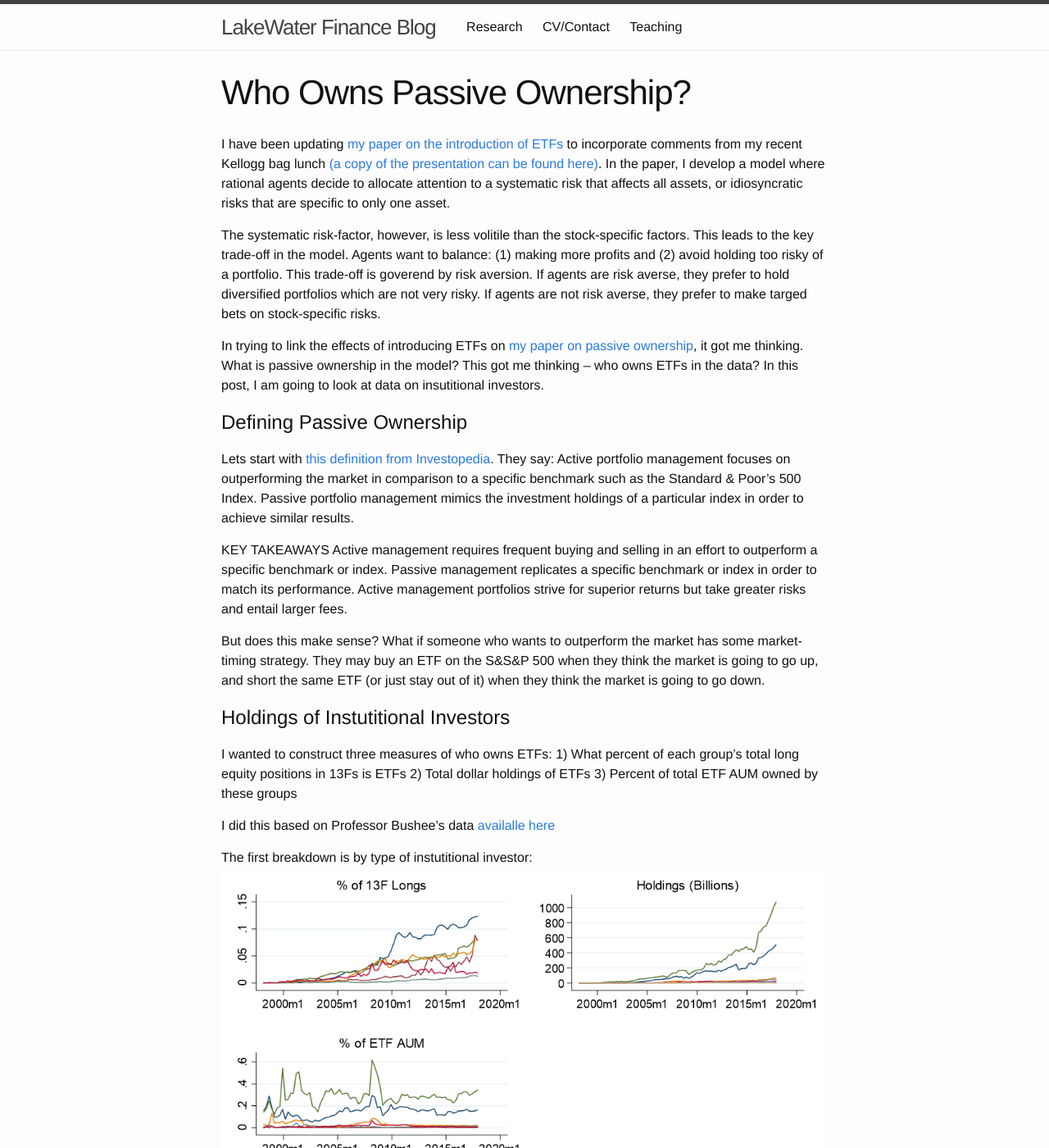
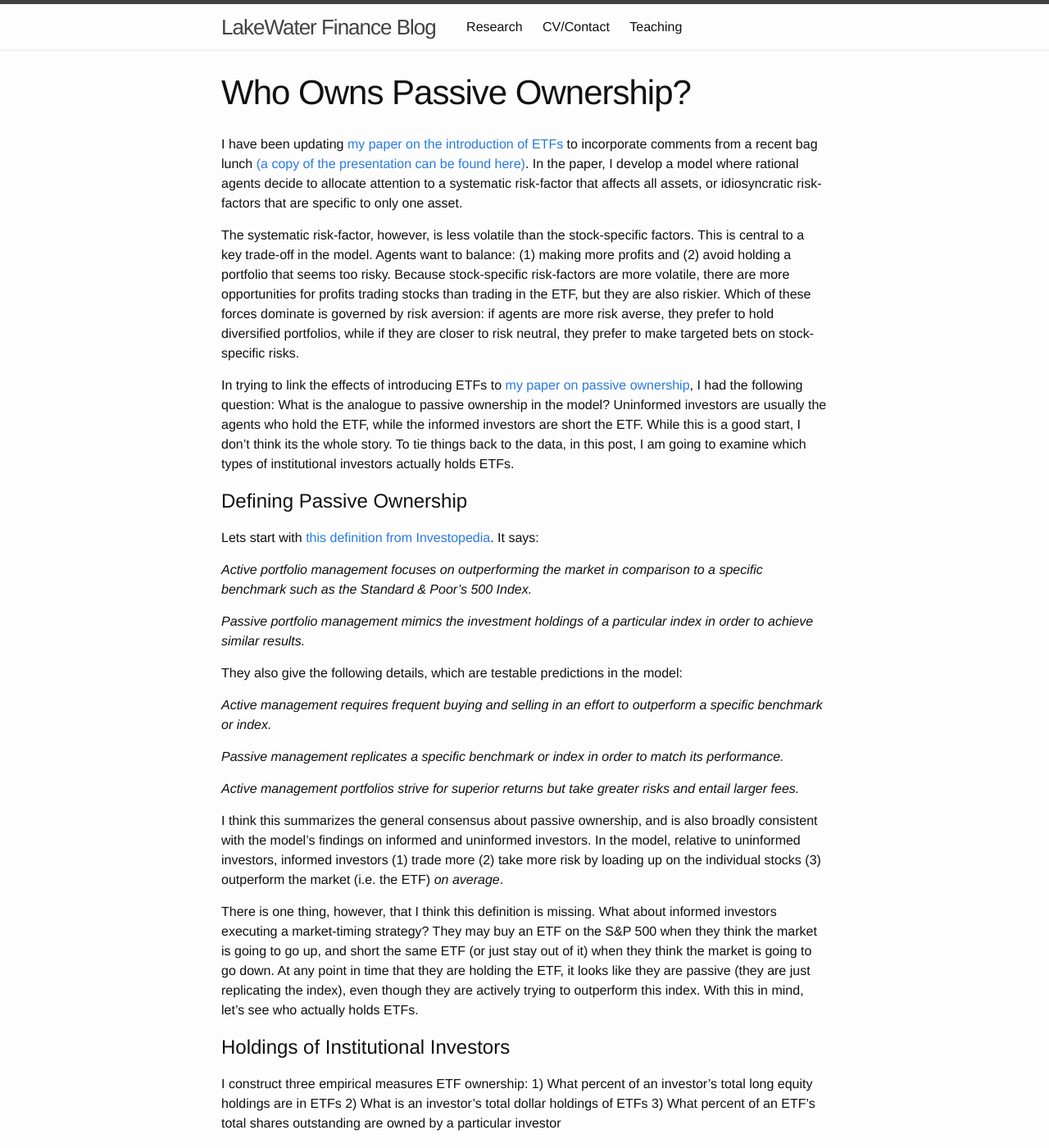
Before and after one commit to mcsammon/mcsammon.github.io, a Jekyll site: the page built from _posts/2020-07-03-whoowns.md, in a window 1280 px wide and 1400 px high. Shown: the whole window at 82% size. Built offline with Jekyll 4.4.1, drawn with Linux system fonts in a browser that asks for light colours; comment, search, counter and statistics services are not loaded; some of the changed text lies outside the part shown.

Commit message:
final version

```diff
--- a/_posts/2020-07-03-whoowns.md
+++ b/_posts/2020-07-03-whoowns.md
@@ -3,60 +3,71 @@
 title:  "Who Owns Passive Ownership?"
 ---
 
-I have been updating <a href="https://papers.ssrn.com/sol3/papers.cfm?abstract_id=3571409" title="b1">my paper on the introduction of ETFs</a> to incorporate comments from my recent Kellogg bag lunch <a href="/Post_Images/6_19_2020/slides.pdf" target="_blank"> (a copy of the presentation can be found here)</a>. In the paper, I develop a model where rational agents decide to allocate attention to a systematic risk that affects all assets, or idiosyncratic risks that are specific to only one asset.
+I have been updating <a href="https://papers.ssrn.com/sol3/papers.cfm?abstract_id=3571409" title="b1">my paper on the introduction of ETFs</a> to incorporate comments from a recent bag lunch <a href="/Post_Images/6_19_2020/slides.pdf" target="_blank"> (a copy of the presentation can be found here)</a>. In the paper, I develop a model where rational agents decide to allocate attention to a systematic risk-factor that affects all assets, or idiosyncratic risk-factors that are specific to only one asset.
 
-The systematic risk-factor, however, is less volitile than the stock-specific factors.  This leads to the key trade-off in the model. Agents want to balance: (1) making more profits and (2) avoid holding too risky of a portfolio.  This trade-off is goverend by risk aversion.  If agents are risk averse, they prefer to hold diversified portfolios which are not very risky.  If agents are not risk averse, they prefer to make targed bets on stock-specific risks.
+The systematic risk-factor, however, is less volatile than the stock-specific factors.  This is central to a key trade-off in the model. Agents want to balance: (1) making more profits and (2) avoid holding a portfolio that seems too risky.  Because stock-specific risk-factors are more volatile, there are more opportunities for profits trading stocks than trading in the ETF, but they are also riskier.  Which of these forces dominate is governed by risk aversion: if agents are more risk averse, they prefer to hold diversified portfolios, while if they are closer to risk neutral, they prefer to make targeted bets on stock-specific risks.
 
-In trying to link the effects of introducing ETFs on <a href="https://papers.ssrn.com/sol3/papers.cfm?abstract_id=3243910" title="b1">my paper on passive ownership</a>, it got me thinking.  What is passive ownership in the model?  This got me thinking -- who owns ETFs in the data?  In this post, I am going to look at data on insutitional investors.
+In trying to link the effects of introducing ETFs to <a href="https://papers.ssrn.com/sol3/papers.cfm?abstract_id=3243910" title="b1">my paper on passive ownership</a>, I had the following question: What is the analogue to passive ownership in the model? Uninformed investors are usually the agents who hold the ETF, while the informed investors are short the ETF.  While this is a good start, I don't think its the whole story.  To tie things back to the data, in this post, I am going to examine which types of institutional investors actually holds ETFs.
 
 # Defining Passive Ownership
 
+Lets start with <a href="https://www.investopedia.com/ask/answers/040315/what-difference-between-passive-and-active-portfolio-management.asp" title="b1">this definition from Investopedia</a>.  It says:
 
-Lets start with <a href="https://www.investopedia.com/ask/answers/040315/what-difference-between-passive-and-active-portfolio-management.asp" title="b1">this definition from Investopedia</a>.  They say:
-Active portfolio management focuses on outperforming the market in comparison to a specific benchmark such as the Standard & Poor's 500 Index.
-Passive portfolio management mimics the investment holdings of a particular index in order to achieve similar results.
+*Active portfolio management focuses on outperforming the market in comparison to a specific benchmark such as the Standard & Poor's 500 Index.*
 
-KEY TAKEAWAYS
-Active management requires frequent buying and selling in an effort to outperform a specific benchmark or index.
-Passive management replicates a specific benchmark or index in order to match its performance.
-Active management portfolios strive for superior returns but take greater risks and entail larger fees.
+*Passive portfolio management mimics the investment holdings of a particular index in order to achieve similar results.*
 
-But does this make sense? What if someone who wants to outperform the market has some market-timing strategy.  They may buy an ETF on the S&S&P 500 when they think the market is going to go up, and short the same ETF (or just stay out of it) when they think the market is going to go down.
+They also give the following details, which are testable predictions in the model:
 
-# Holdings of Instutitional Investors
+*Active management requires frequent buying and selling in an effort to outperform a specific benchmark or index.*
 
-I wanted to construct three measures of who owns ETFs:
-1) What percent of each group's total long equity positions in 13Fs is ETFs
-2) Total dollar holdings of ETFs
-3) Percent of total ETF AUM owned by these groups
+*Passive management replicates a specific benchmark or index in order to match its performance.*
 
-I did this based on Professor Bushee's data
-<a href="http://acct.wharton.upenn.edu/faculty/bushee/IIclass.html" title="b1">availalle here</a>
+*Active management portfolios strive for superior returns but take greater risks and entail larger fees.*
 
-The first breakdown is by type of instutitional investor:
+I think this summarizes the general consensus about passive ownership, and is also broadly consistent with the model's findings on informed and uninformed investors.  In the model, relative to uninformed investors, informed investors (1) trade more (2) take more risk by loading up on the individual stocks (3) outperform the market (i.e. the ETF) *on average*.
+
+There is one thing, however, that I think this definition is missing. What about informed investors executing a market-timing strategy?  They may buy an ETF on the S&P 500 when they think the market is going to go up, and short the same ETF (or just stay out of it) when they think the market is going to go down.  At any point in time that they are holding the ETF, it looks like they are passive (they are just replicating the index), even though they are actively trying to outperform this index.  With this in mind, let's see who actually holds ETFs.
+
+# Holdings of Institutional Investors
+
+I construct three empirical measures ETF ownership:
+1) What percent of an investor's total long equity holdings are in ETFs
+2) What is an investor's total dollar holdings of ETFs
+3) What percent of an ETF's total shares outstanding are owned by a particular investor
+
+I constructed these measures for groups of institutional investors based on
+<a href="http://acct.wharton.upenn.edu/faculty/bushee/IIclass.html" title="b1">Professor Bushee's data</a>.  I merged his classifications with 13F filings -- which are quarterly reports of holdings by large institutional investors.
+
+Here is the first breakdown  by type of institutional investor:
 ![fig](/Post_Images/7_3_2020/type.PNG)
+We can see that the two largest players in the ETF market are: (1) Banks and (2) Advisors (which includes hedge funds).  I was not surprised that *Advisors* are large holders of ETFs -- this is consistent with active investors executing market timing strategies.  I was, however, surprised that banks now own about 20% of all equity ETF shares outstanding.  My first intuition was that this is related to risk-weights in the Basel framework, but <a href="https://www.bis.org/publ/bcbs257.pdf" title="b1"> this document suggests otherwise.</a>
 
-I then do a breakdown by whether or not they are 'tax sensitive':
+I also do a breakdown by whether or not the institution is 'tax sensitive':
 ![fig](/Post_Images/7_3_2020/taxes.PNG)
 ETFs have many tax advantages relative to index mutual funds
-<a href="https://www.fidelity.com/learning-center/investment-products/etf/benefits-of-etfs#:~:text=Tax%20benefits,-ETFs%20have%202&text=Due%20to%20structural%20differences%2C%20mutual,the%20life%20of%20the%20investment" title="b1">(see this explanation by Fidelity)</a> so its not surprising that tax sensitive instutitions have them as a large rpart of their portiolio.
+<a href="https://www.fidelity.com/learning-center/investment-products/etf/benefits-of-etfs#:~:text=Tax%20benefits,-ETFs%20have%202&text=Due%20to%20structural%20differences%2C%20mutual,the%20life%20of%20the%20investment" title="b1">(see this explanation by Fidelity)</a> so its not surprising that ETFs are a larger part of tax sensitive institutions' portfolios.  There is, however, something puzzling about the bottom left panel of this figure: the shares manage to add up to more than one!  The next subsection provides an explanation for this fact.
 
-# Who Holds the Rest?
+# Who is Shorting ETFs?
 
-Noticed that the shares added up to more than 1.
+In the last figure, we can see that the percent of ETF shares outstanding held by institutions added up to more than 1.  This reveals a limitation of the 13F data: short positions are not reported.  So if in the data, hedge funds are net short the ETFs, it's possible that the long positions add up to more than the number of shares outstanding.
 
-Here is a table from <a href="https://www.amazon.com/dp/B01CGEKOLM/ref=dp-kindle-redirect?_encoding=UTF8&btkr=1" title="b1">The Instutitional ETF Toolbox</a> (a great book if you want to get started in learning about ETFs).  This table, which is based on data from Goldman Sachs, shows the long and short positions of Hedge Funds in ETFs.
+Here is a table from <a href="https://www.amazon.com/dp/B01CGEKOLM/ref=dp-kindle-redirect?_encoding=UTF8&btkr=1" title="b1">The Institutional ETF Toolbox</a> (a great book if you want to get started in learning about ETFs).  This table, which is based on data from Goldman Sachs Hedge Fund Monitor (2016), shows the long and short positions of Hedge Funds in ETFs:
 
 ![fig](/Post_Images/7_3_2020/shorts1.PNG)
 ![fig](/Post_Images/7_3_2020/shorts2.PNG)
 
-Note that hedge funds are net short almost all these ETFs!  This means that the total dollars of hedge funds short positions in these funds is larger than their total long positions.
-
-This can also explain how there are more dollars in 13F longs in ETFs than there are in Total Net Assets (TNA).  If hedge funds are heavily shorting ETFs, they are effectively taking the opposite side of these long positions. If I borrow a share of SPY from you, and sell it to someone else, you still have your long position on your book, and now the person I sold it to also has the long position on their book.
+The table shows that hedge funds are net short almost all these ETFs!  This means that the total dollars of hedge funds' short positions in these funds is larger than their total long positions.  This can also explain how there are more dollars in 13F longs in ETFs than there are in Total Net Assets (TNA) in the same ETF: If hedge funds are heavily shorting ETFs, they are effectively taking the opposite side of these long positions. If I borrow a share of SPY from you, and sell it to someone else, you still have your long position on your book, and now the person I sold it to also has the long position on their book.
 
 If we check out some data from <a href="https://www.etf.com/sections/features-and-news/most-shorted-etfs
-" title="b1">ETF.com</a> we can see that some of these short positions are massive.  At the time of writing, over 500% of the retail sector ETF (XRT) was short.
+" title="b1">ETF.com</a> we can see that some of these short positions are massive at the individual-ETF level.  At the time of writing (late June 2020), over 500% of the retail sector ETF (XRT) was short:
 
 ![fig](/Post_Images/7_3_2020/shorted.PNG)
 
+This is consistent with the bankruptcies of large retail firms during COVID-19 like J.Crew JCPenny and Neiman Marcus.
+
 # Wrap Up
+
+In the model, informed investors take aggressive bets on individual stocks, while hedging out systematic risk with the ETF.  Uninformed investors take the other side of this trade, buying the ETF from informed investors.  From this alone, it seems like uninformed investors are similar to passive investors in the data, while informed investors are similar to hedge funds, which are presumably active investors.
+
+This, however, is not the whole story.  Informed investors may decide to learn about systematic risk, and bet long on the ETF.  Consistent with this, in the data, hedge funds have some of the largest long positions in ETFs.  In this instance, my empirical paper would classify them as 'passive' investors, even though they may really be doing a market-timing (active) strategy.  On top of that, there are many investors who label themselves as active, who actually hold diversified portfolios (see e.g. data from <a href="http://www.petajisto.net/data.html" title="b1">Antti Petajisto</a>). While I think the general consensus is mostly correct about how to classify passive and active management, some nuance needs to be applied to match the model to the real world.
```
